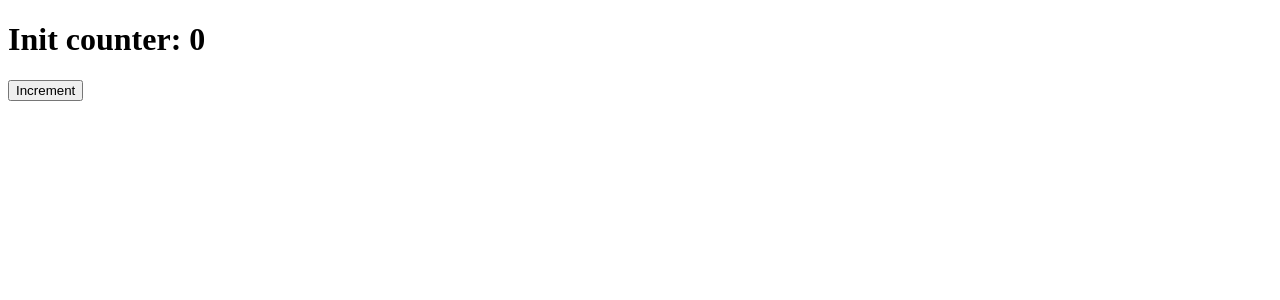
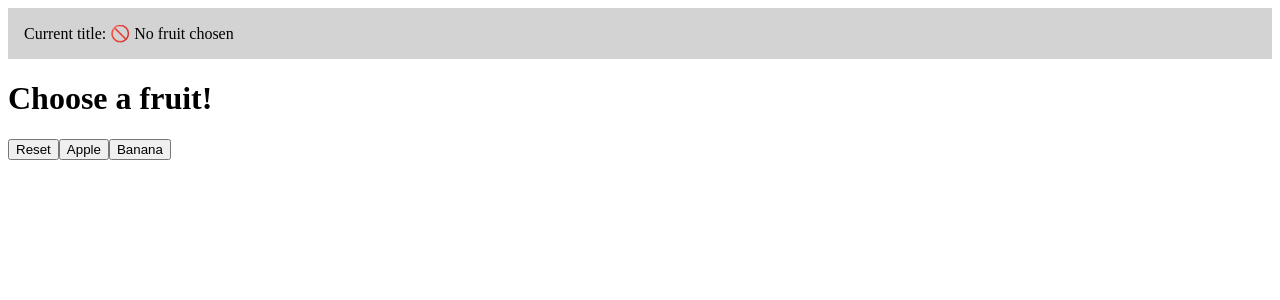
Before and after one commit to ridwanrsk/hoofd-usetitle-fix-experiment, a React (Vite) app: page / in a window 1280 px wide. Shown: the top 300 px of the page. Built offline with nearby package versions, Linux system fonts and the light colour scheme.

Commit message:
feat: add demo

```diff
--- a/src/App.jsx
+++ b/src/App.jsx
@@ -1,14 +1,51 @@
 import { useState } from "react";
+import { useTitle } from "./hoofd-fix";
+import { useEffect } from "react";
 
 function App() {
-  const [count, setCount] = useState(0);
+  const [fruit, setFruit] = useState();
+
+  useTitle("🚫 No fruit chosen");
 
   return (
     <>
-      <h1>Init counter: {count}</h1>
-      <button onClick={() => setCount((c) => c + 1)}>Increment</button>
+      <TitlePreviewer />
+      <h1>Choose a fruit!</h1>
+      <div>
+        <button onClick={() => setFruit()}>Reset</button>
+        <button onClick={() => setFruit("apple")}>Apple</button>
+        <button onClick={() => setFruit("banana")}>Banana</button>
+      </div>
+      {fruit === "apple" && <Apple />}
+      {fruit === "banana" && <Banana />}
     </>
   );
 }
 
+function Apple() {
+  useTitle("🍎 Apple");
+  return (
+    <div style={{ background: "lightpink", padding: 16 }}>Hello from apple!</div>
+  );
+}
+
+function Banana() {
+  useTitle("🍌 Banana");
+  return (
+    <div style={{ background: "yellow", padding: 16 }}>Hello from banana!</div>
+  );
+}
+
+function TitlePreviewer() {
+  const [title, setTitle] = useState(document.title);
+  useEffect(() => {
+    const intervalId = setInterval(() => setTitle(document.title), 100);
+    return () => clearInterval(intervalId);
+  }, []);
+  return (
+    <div style={{ background: "lightgray", padding: 16 }}>
+      Current title: {title}
+    </div>
+  );
+}
 export default App;
--- a/src/main.jsx
+++ b/src/main.jsx
@@ -1,9 +1,30 @@
-import React from 'react'
-import ReactDOM from 'react-dom/client'
-import App from './App.jsx'
+// Newer render method in React 18 Codesandbox template
 
-ReactDOM.createRoot(document.getElementById('root')).render(
-  <React.StrictMode>
+import { StrictMode } from "react";
+import { createRoot } from "react-dom/client";
+
+import App from "./App";
+
+const rootElement = document.getElementById("root");
+const root = createRoot(rootElement);
+
+root.render(
+  <StrictMode>
     <App />
-  </React.StrictMode>,
-)
+  </StrictMode>
+);
+
+// // Original React 17 render method
+
+// import React from "react";
+// import ReactDOM from "react-dom";
+
+// import App from "./App";
+
+// const rootElement = document.getElementById("root");
+// ReactDOM.render(
+//   <React.StrictMode>
+//     <App />
+//   </React.StrictMode>,
+//   rootElement
+// );
```
Also changed, not shown: 1 other file (tests, documents, lock files or other folders).
